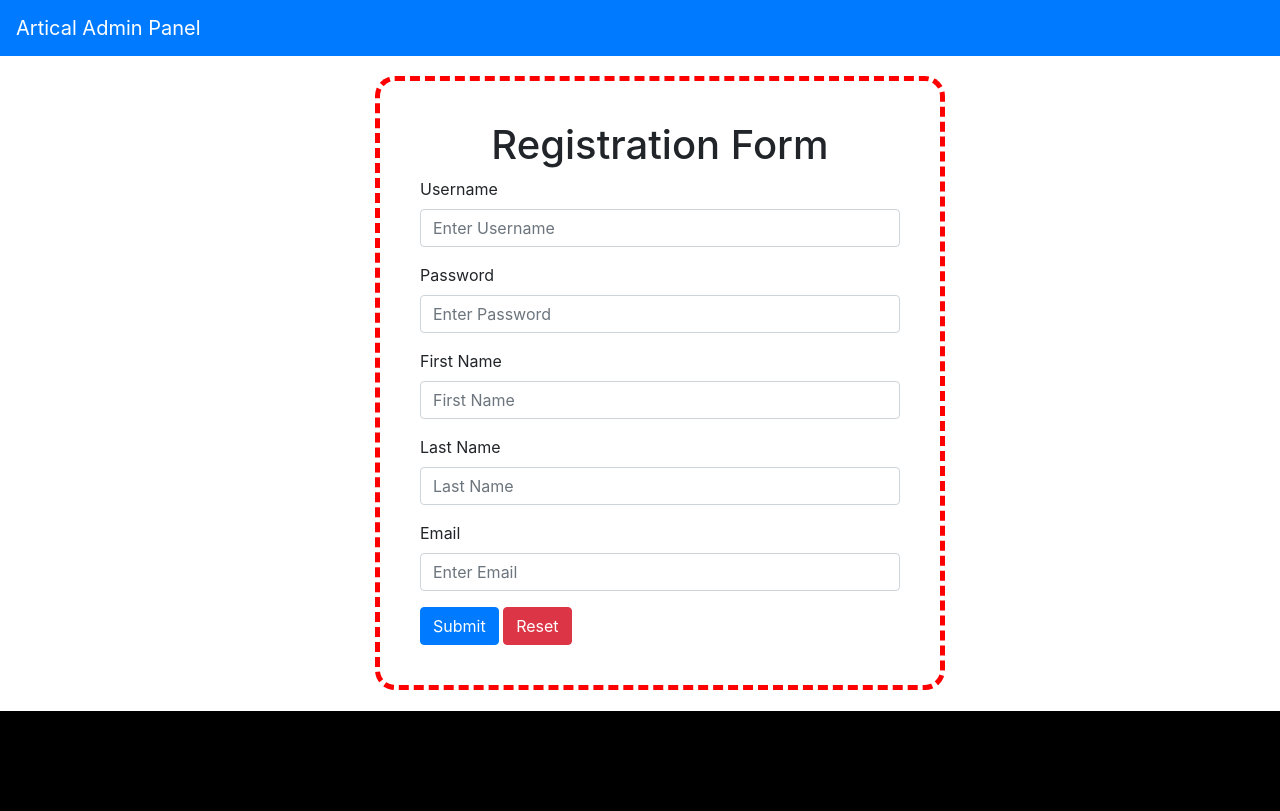
After one commit to mr-anil84ya/artical-project, a CodeIgniter app: page /database/admin/sendemail in a window 1280 px wide. The commit adds this page. Run offline with CodeIgniter, Linux system fonts and the light colour scheme; some libraries are stand-ins or nearby versions.

Commit message:
add regiter page

```diff
--- a/application/config/autoload.php
+++ b/application/config/autoload.php
@@ -58,7 +58,7 @@ $autoload['packages'] = array();
 |
 |	$autoload['libraries'] = array('user_agent' => 'ua');
 */
-$autoload['libraries'] = array('database');
+$autoload['libraries'] = array('database','session','form_validation');
 
 /*
 | -------------------------------------------------------------------
--- a/application/controllers/admin.php
+++ b/application/controllers/admin.php
@@ -21,7 +21,9 @@ class admin extends MY_controller
                 // $this->load->view('Users/articallist');
                 $this->load->library('session');
                 $this->session->set_userdata('id',$login_id);
-                $this->load->view('admin/dashboard');
+                // $this->load->view('admin/dashboard');
+                return redirect('admin/welcome');
+
             }
             else
             {
@@ -35,5 +37,49 @@ class admin extends MY_controller
             $this->load->view('Admin/login');
         }
     }
+    public function welcome()
+    {
+        $this->load->model('loginmodel');
+        $articles=$this->loginmodel->articalList();
+        $this->load->view('admin/dashboard',['articles'=>$articles]);
+    }
+    public function register()
+    {
+        $this->load->view('admin/register');
+    }
+    public function sendemail()
+    {
+        $this->form_validation->set_rules('uname','Username','required|alpha');
+        $this->form_validation->set_rules('pass','Password','required|max_length[12]');
+        $this->form_validation->set_rules('fname','First Name','required|alpha');
+        $this->form_validation->set_rules('lname','Last Name','required|alpha');
+        $this->form_validation->set_rules('email','Email','required|valid_email|is_unique[users.email]');
+        $this->form_validation->set_error_delimiters('<div class="text-danger">','</div>');
+        if($this->form_validation->run())
+        {
+            $this->load->library('email');
+            $this->email->from(set_value('email'),set_value('fname'));
+            $this->email->to("anilmery21@gmail.com");
+            $this->email->subject("Registration Greetings...");
+            $this->email->message("Thank You For Registration!");
+            $this->email->set_newline("/r/n");
+            $this->email->send();
+            if(!$this->email->send())
+            {
+                show_error($this->email->print_debugger());
+            }
+            else
+            {
+                echo "your email has been send!";
+            }
+        }
+        else
+        {
+            $this->load->view('admin/register');
+        }
+
+
+
+    }
 }
 ?>
--- a/application/views/Admin/footer.php
+++ b/application/views/Admin/footer.php
@@ -1,2 +1,8 @@
+<!-- //footer section -->
+<div class="container-fluid" style="padding:0;margin:0;">
+    <div class="row" style="height:100px;background:black;">
+
+    </div>
+</div>
 </body>
 </html>
--- /dev/null
+++ b/application/views/Admin/register.php
@@ -0,0 +1,40 @@
+<?php include('header.php')?>
+
+<div class="container">
+<div class="row">
+    <div class="col-lg-3"></div>
+    <div class="col-lg-6" style="margin-top:30px;border:5px dashed red;border-radius:20px;padding:40px;margin:20px;">
+    <h1 class="d-flex justify-content-center">Registration Form</h1>
+<?php echo form_open('admin/sendemail'); ?>
+  <div class="form-group">
+    <label for="uname">Username</label>
+    <?php echo form_input(['class'=>'form-control','placeholder'=>'Enter Username','type'=>'text','name'=>'uname','value'=>set_value('uname')]);?>
+    <?php echo form_error('uname',"<div class='text-danger'>","</div>"); ?>
+  </div>
+  <div class="form-group">
+    <label for="pass">Password</label>
+    <?php echo form_password(['class'=>'form-control','placeholder'=>'Enter Password','type'=>'password','name'=>'pass','value'=>set_value('pass')]);?>
+    <?php echo form_error('pass',"<div class='text-danger'>","</div>"); ?>
+  </div>
+  <div class="form-group">
+    <label for="uname">First Name</label>
+    <?php echo form_input(['class'=>'form-control','placeholder'=>'First Name','type'=>'text','name'=>'fname','value'=>set_value('fname')]);?>
+    <?php echo form_error('fname',"<div class='text-danger'>","</div>"); ?>
+  </div> <div class="form-group">
+    <label for="uname">Last Name</label>
+    <?php echo form_input(['class'=>'form-control','placeholder'=>'Last Name','type'=>'text','name'=>'lname','value'=>set_value('lname')]);?>
+    <?php echo form_error('lname',"<div class='text-danger'>","</div>"); ?>
+  </div> <div class="form-group">
+    <label for="uname">Email</label>
+    <?php echo form_input(['class'=>'form-control','placeholder'=>'Enter Email','type'=>'text','name'=>'email','value'=>set_value('email')]);?>
+    <?php echo form_error('email',"<div class='text-danger'>","</div>"); ?>
+  </div>
+  <?php echo form_submit(['type'=>'submit','class'=>'btn btn-primary','value'=>'Submit']); ?>
+  <?php echo form_reset(['type'=>'reset','class'=>'btn btn-danger','value'=>' Reset ']); ?>
+
+</div>
+<div class="col-lg-3"></div>
+</div>
+</div>
+
+<?php include('footer.php')?>
--- a/application/views/Users/footer.php
+++ b/application/views/Users/footer.php
@@ -1,2 +1,8 @@
+<!-- //footer section -->
+<div class="container-fluid" style="padding:0;margin:0;">
+    <div class="row" style="height:100px;background:black;">
+
+    </div>
+</div>
 </body>
 </html>
```
Also changed, not shown: application/models/loginmodel.php (+11 -0 lines), application/views/Admin/dashboard.php (+29 -1 lines).
